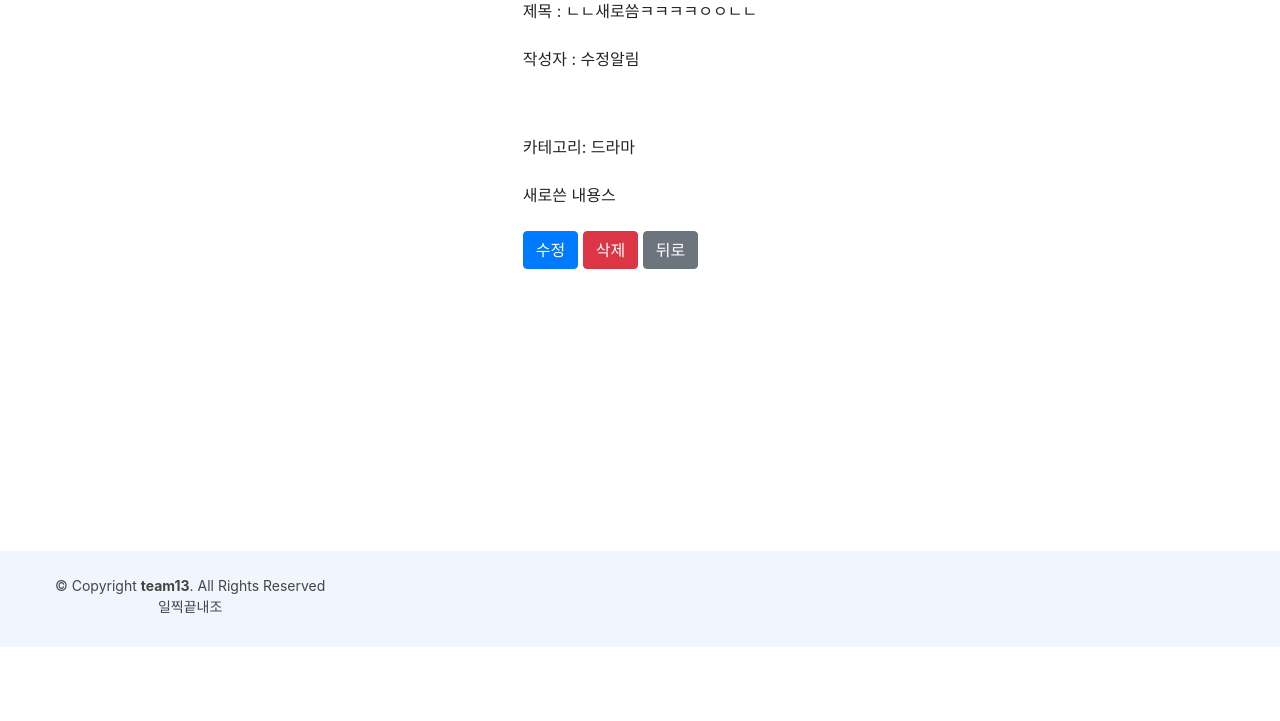
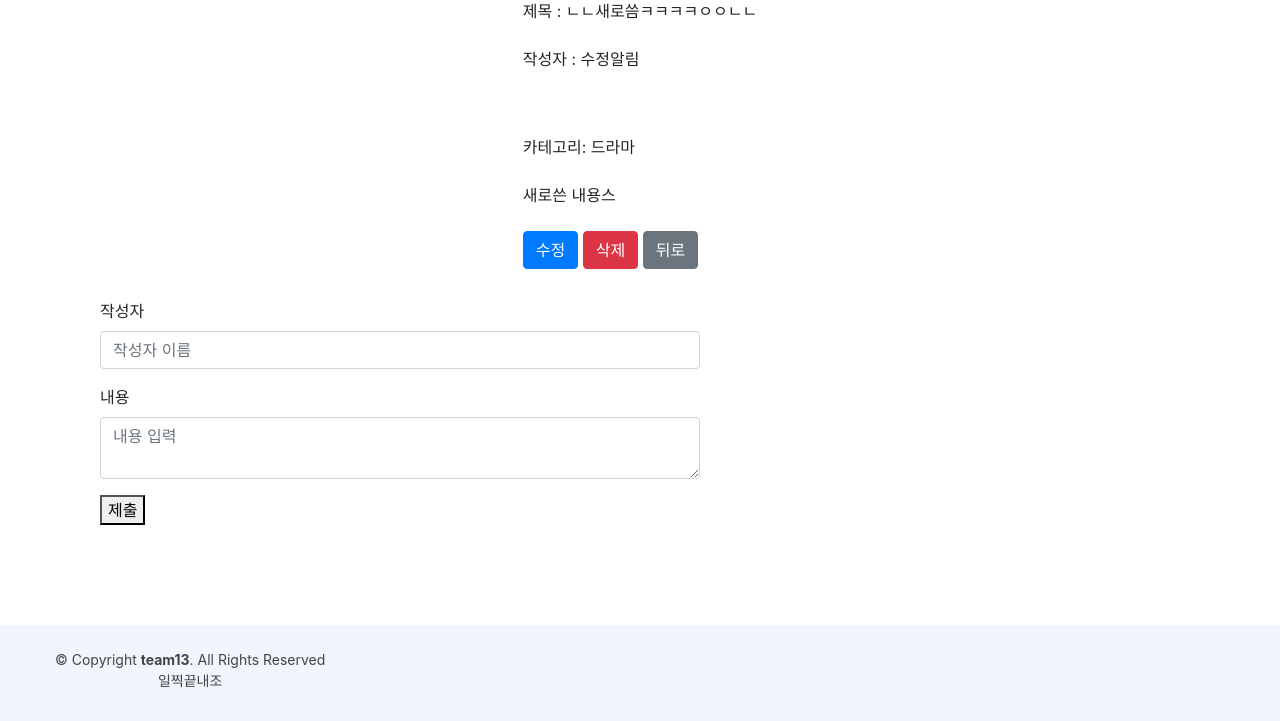
Before and after one commit to vcxxcvvcx/NF13, a Flask app: page /posts/9 in a window 1280 px wide. Shown: the part 153-874 px from the top of the page. Before the commit the page ends 800 px from the top, so only its background shows below. Run offline with Flask 3, Linux system fonts and the light colour scheme; data comes from the database, SQL or seed files in the repository; some libraries are stand-ins or nearby versions.

Commit message:
댓글 부분 수정

```diff
--- a/app.py
+++ b/app.py
@@ -11,6 +11,7 @@ basedir = os.path.abspath(os.path.dirname(__file__))
 # 데이터베이스 설정
 app.config['SQLALCHEMY_DATABASE_URI'] = 'sqlite:///' + \
     os.path.join(basedir, 'app.db')
+
 app.config['SQLALCHEMY_TRACK_MODIFICATIONS'] = False
 
 db = SQLAlchemy(app)
@@ -20,12 +21,34 @@ migrate = Migrate(app, db)
 
 
 class Post(db.Model):
+    __tablename__ = 'post'
     id = db.Column(db.Integer, primary_key=True)  # 게시글 아이디 ->아이디는 자동생성
     title = db.Column(db.String(100), nullable=False)  # 게시글제목
     content = db.Column(db.Text, nullable=False)  # 게시글내용
     author = db.Column(db.String(100), nullable=True)  # 게시글작성자
     category = db.Column(db.String(100), nullable=True)  # 게시글 카테고리
     likes = db.Column(db.Integer, server_default=text('0'))  # 좋아요 추가하엿음
+
+    comment = db.relationship(
+        'Comment', backref=db.backref('post_comments'))
+
+
+class Comment(db.Model):
+    __tablename__ = 'comment'
+    id = db.Column(db.Integer, primary_key=True, autoincrement=True)
+    username = db.Column(db.String, nullable=False)
+    contents = db.Column(db.String, nullable=False)
+    post_id = db.Column(db.Integer, db.ForeignKey(
+        'post.id'), nullable=False)
+
+    # 데이터 표시
+
+    def __repr__(self):
+        return f'{self.username}: {self.contents}'
+
+
+with app.app_context():
+    db.create_all()
 
 
 @app.route('/')
@@ -112,7 +135,8 @@ def get_posts():  # 모든 게시글을 JSON 형식으로 반환하는 API
 @app.route('/posts/<int:post_id>', methods=['GET'])
 def post_detail(post_id):  # 특정 게시글의 상세 정보를 보여주는 뷰
     post = Post.query.get_or_404(post_id)
-    return render_template('post_detail.html', post=post)
+    comment_list = Comment.query.filter_by(post_id=post_id)
+    return render_template('post_detail.html', post=post, comment_list=comment_list)
 
 
 # 게시글에 아이디추가
@@ -162,6 +186,7 @@ def delete_post(post_id):
 
 @app.route('/posts/<int:post_id>/update', methods=['POST'])
 def update_post(post_id):
+    print(post_id)
     post = Post.query.get_or_404(post_id)
     post.title = request.form['title']
     post.content = request.form['content']
@@ -184,5 +209,98 @@ def like_post():
         return jsonify({'error': 'Post not found'}), 404
 
 
+# 댓글 CRUD
+@app.route("/posts/<int:post_id>")
+def home(post_id):
+    print(post_id)
+    comment_list = Comment.query.filter_by(post_id=post_id)
+    print(comment_list)
+    username = None
+    if comment_list:
+        username = comment_list[0].username
+    else:
+        username = None
+    return render_template("post_detail.html", data=comment_list, username=username, post_id=post_id)
+
+# 댓글 작성
+
+
+@app.route("/create", methods=['POST'])
+def write_comment():
+    # 데이터 받아오기
+    username_comment = request.form.get("username")
+    contents_comment = request.form.get("contents")
+    post_id = request.form.get("post_id")
+    # print(post_id)
+
+    if username_comment and contents_comment and post_id:
+        new_comment = Comment(username=username_comment,
+                              contents=contents_comment, post_id=post_id)
+        db.session.add(new_comment)
+        db.session.commit()
+        return redirect(url_for('home', post_id=post_id))
+    else:
+        return "Error: 작성자 이름 또는 내용이 유효하지 않습니다."
+
+
+@app.route("/<int:comment_id>/edit-modal")
+def edit_comment_modal(comment_id):
+    print(comment_id)
+    comment = Comment.query.get(comment_id)
+    print(comment)
+    if comment:
+        return render_template("edit_comment.html", comment=comment)
+    else:
+        return "Comment not found", 404
+
+
+@app.route("/<int:comment_id>/edit", methods=['GET', 'POST'])
+def edit_comment(comment_id):
+    print(comment_id)
+    comment = Comment.query.get_or_404(comment_id)
+    new_username = request.form.get("new_username")
+    new_contents = request.form.get("new_contents")
+    print(comment)
+    if comment:
+        comment.username = new_username
+        comment.contents = new_contents
+        db.session.commit()
+        return redirect(url_for('home', post_id=comment.post_id))
+
+    # if request.method == 'POST':
+    #     data = request.json
+    #     print(data)
+    #     updated_username = data.get("newUsername")
+    #     updated_contents = data.get("newContents")
+    #     post_id = data.get("post_id")
+    #     # print(updated_contents, updated_username)
+
+    #     comment = Comment.query.get(comment_id)
+    #     # print(comment)
+    #     if comment:
+    #         comment.username = updated_username
+    #         comment.contents = updated_contents
+    #         db.session.commit()
+
+    #     return redirect(url_for('home', post_id=post_id))
+
+    # return redirect(url_for('home', post_id=post_id))
+
+
+@app.route("/<int:comment_id>/delete", methods=['POST'])
+def delete_comment(comment_id):
+    # print("test")
+    # print(comment_id)
+    comment = Comment.query.filter_by(id=1).first()
+    # print(comment.post_id)
+    post_id = comment.post_id
+
+    if comment:
+        # print(comment.id)
+        db.session.delete(comment)
+        db.session.commit()
+    return redirect(url_for('home', post_id=post_id))
+
+
 if __name__ == '__main__':
     app.run(debug=True)
--- a/static/css/style.css
+++ b/static/css/style.css
@@ -57,6 +57,25 @@ main {
   right: 40px;
   bottom: 60px;
 }
+
+/* 댓글 조회 영역 */
+
+.comment_box {
+  padding: 0px 100px 0px 100px;
+  max-width: 800px;
+}
+
+
+/* 댓글 작성 영역 */
+
+.write_comment{
+  position: relative;
+  padding: 0px 100px 0px 100px;
+  margin-bottom: 100px;
+  max-width: 800px;
+}
+
+
 /* 푸터 */
 #footer {
   background: #fff;
--- a/static/js/scripts.js
+++ b/static/js/scripts.js
@@ -188,6 +188,7 @@ function increaseLikes(postId) {
 
 // 댓글 자바스크립트
 function openEditModal(username, contents, commentId) {
+  console.log("openEditModal 확인")
   document.getElementById('comment_username').value = username;
   document.getElementById('comment_contents').value = contents;
   document.getElementById('comment_id').value = commentId;
@@ -200,6 +201,7 @@ function deleteComment(formId) {
 }
 
 function submitEditForm() {
+  console.log("form제출")
   const form = document.getElementById('edit-comment-form');
   const commentId = form.querySelector('input[name="comment_id"]').value;
   const newUsername = form.querySelector('input[name="new_username"]').value;
@@ -211,8 +213,9 @@ function submitEditForm() {
     headers: {
       'Content-Type': 'application/json',
     },
-    body: JSON.stringify({ newUsername: newUsername, newContents: newContents }),
+    body: JSON.stringify({ new_username: newUsername, new_contents: newContents }),
   })
+  console.log("post request")
     .then(response => {
       // Handle the response as needed
       if (response.ok) {
@@ -227,12 +230,15 @@ function submitEditForm() {
       console.error('Error:', error);
     });
 }
-
+document.addEventListener('DOMContentLoaded', function(){
   document.querySelectorAll('.edit-btn').forEach(button => {
     button.addEventListener('click', function () {
+      console.log("콘솔 확인")
       const username = this.getAttribute('data-username');
       const contents = this.getAttribute('data-contents');
       const commentId = this.getAttribute('data-comment-id');
       openEditModal(username, contents, commentId);
+      $('#commentModal').modal('show'); // Show the modal
     });
   });
+});
--- a/templates/post_detail.html
+++ b/templates/post_detail.html
@@ -120,6 +120,68 @@
 
       </form>
     </main>
+
+  <!-- 댓글 구역 -->
+  <!-- 댓글 표시 -->
+  <div class="comment_box">
+    {% for comment in comment_list %}
+    <div class="comments">
+      <div>{{ comment.username }}</div>
+      <div>{{ comment.contents }}</div>
+      <button type="button" data-toggle="modal" data-target="#commentModal">수정</button>
+      <form id="delete-comment-form-{{ comment.id }}" action="{{ url_for('delete_comment', comment_id = comment.id) }}"
+        method="POST">
+        <input type="hidden" name="contents" value="{{ comment.contents }}">
+        <button type="button" onclick="deleteComment('delete-comment-form-{{ comment.id }}')">삭제</button>
+      </form>
+    </div>
+    <!-- 댓글 수정 모달창 -->
+    <div class="modal fade" id="commentModal" tabindex="-1" aria-labelledby="commentModalLabel" aria-hidden="true">
+      <div class="modal-dialog">
+        <div class="modal-content">
+          <div class="modal-header">
+            <button type="button" class="btn-close" data-bs-dismiss="modal" aria-label="Close"></button>
+          </div>
+          <div class="modal-body">
+            <form id="edit-comment-form" method="post" action="{ url_for('edit_comment', comment_id = comment.id)}">
+              <input type="hidden" name="comment_id" value="{{ comment.id }}">
+              <div class="mb-3">
+                <label for="comment_username" class="col-form-label">작성자:</label>
+                <input type="text" class="form-control" id="comment_username" name="new_username"
+                  value="{{ comment.username }}">
+              </div>
+              <div class="mb-3">
+                <label for="comment_contents" class="col-form-label">내용:</label>
+                <input type="text" class="form-control" id="comment_contents" name="new_contents"
+                  value=" {{ comment.contents}}">
+              </div>
+            </form>
+          </div>
+          <div class="modal-footer">
+            <button type="button" class="btn btn-secondary" data-dismiss="modal">Close</button>
+            <button type="submit" class="btn btn-danger" onclick="submitEditForm()">제출</button>
+          </div>
+        </div>
+      </div>
+    </div>
+    {% endfor %}
+  </div>
+
+  <!-- 댓글 작성 -->
+  <div class="write_comment">
+    <form action="{{url_for('write_comment')}}" method="POST">
+      <div class="form-group">
+        <label for="authorInput">작성자</label>
+        <input type="text" class="form-control" id="authorInput" placeholder="작성자 이름" name="username">
+      </div>
+      <div class="form-group">
+        <label for="contentTextarea">내용</label>
+        <textarea class="form-control" id="contentTextarea" rows="2" placeholder="내용 입력" name="contents"></textarea>
+      </div>
+      <input type="hidden" name="post_id" value="{{ post.id }}">
+      <button type="submit">제출</button>
+    </form>
+  </div>
 
     <!-- 푸터 -->
     <footer id="footer">
```
Lines whose indentation alone changed are shown as unchanged.
